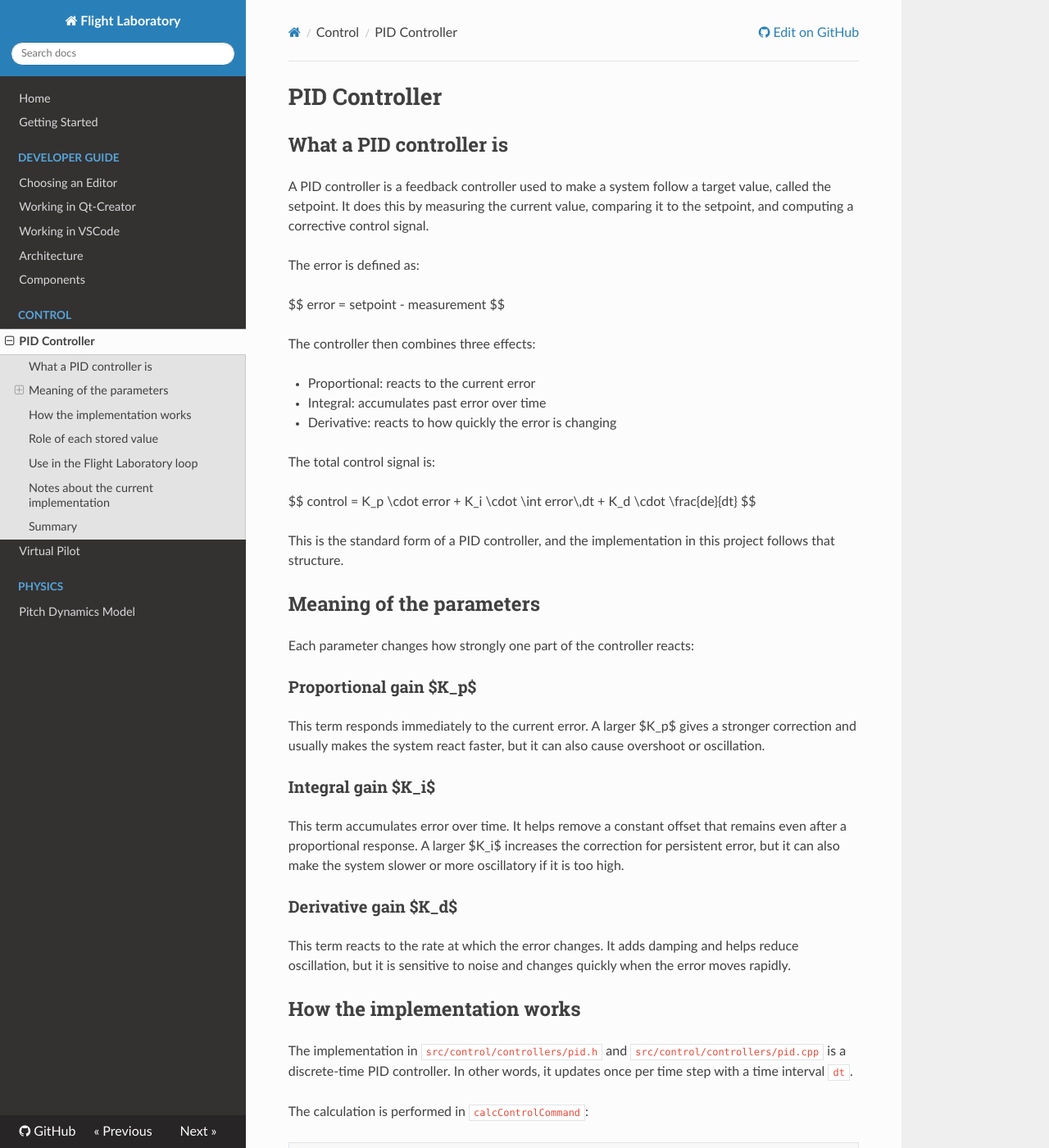
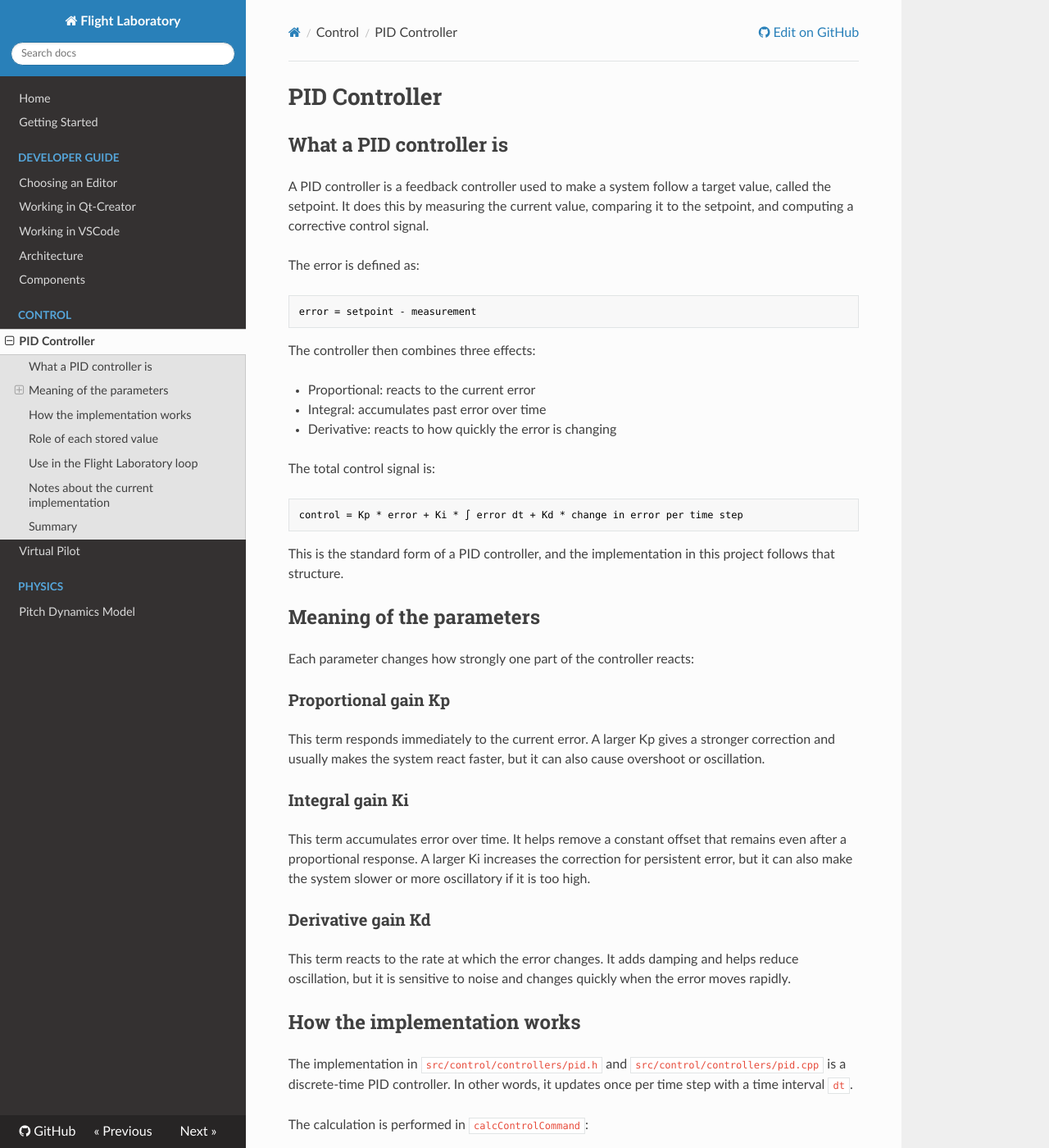
Before and after one commit to LLKE/flight-laboratory, an MkDocs documentation site: the page built from Docs/docs/control/pid.md, in a window 1280 px wide and 1400 px high. Shown: the whole window at 82% size. Built offline with MkDocs 1.6.1, drawn with Linux system fonts in a browser that asks for light colours; nearby versions of some CDN libraries.

Commit message:
fix (pid docs): remove latex, replace with text.

````diff
--- a/Docs/docs/control/pid.md
+++ b/Docs/docs/control/pid.md
@@ -6,9 +6,9 @@ A PID controller is a feedback controller used to make a system follow a target
 
 The error is defined as:
 
-$$
+```text
 error = setpoint - measurement
-$$
+```
 
 The controller then combines three effects:
 
@@ -18,9 +18,9 @@ The controller then combines three effects:
 
 The total control signal is:
 
-$$
-control = K_p \cdot error + K_i \cdot \int error\,dt + K_d \cdot \frac{de}{dt}
-$$
+```text
+control = Kp * error + Ki * ∫ error dt + Kd * change in error per time step
+```
 
 This is the standard form of a PID controller, and the implementation in this project follows that structure.
 
@@ -28,15 +28,15 @@ This is the standard form of a PID controller, and the implementation in this pr
 
 Each parameter changes how strongly one part of the controller reacts:
 
-### Proportional gain $K_p$
+### Proportional gain Kp
 
-This term responds immediately to the current error. A larger $K_p$ gives a stronger correction and usually makes the system react faster, but it can also cause overshoot or oscillation.
+This term responds immediately to the current error. A larger Kp gives a stronger correction and usually makes the system react faster, but it can also cause overshoot or oscillation.
 
-### Integral gain $K_i$
+### Integral gain Ki
 
-This term accumulates error over time. It helps remove a constant offset that remains even after a proportional response. A larger $K_i$ increases the correction for persistent error, but it can also make the system slower or more oscillatory if it is too high.
+This term accumulates error over time. It helps remove a constant offset that remains even after a proportional response. A larger Ki increases the correction for persistent error, but it can also make the system slower or more oscillatory if it is too high.
 
-### Derivative gain $K_d$
+### Derivative gain Kd
 
 This term reacts to the rate at which the error changes. It adds damping and helps reduce oscillation, but it is sensitive to noise and changes quickly when the error moves rapidly.
 
````
